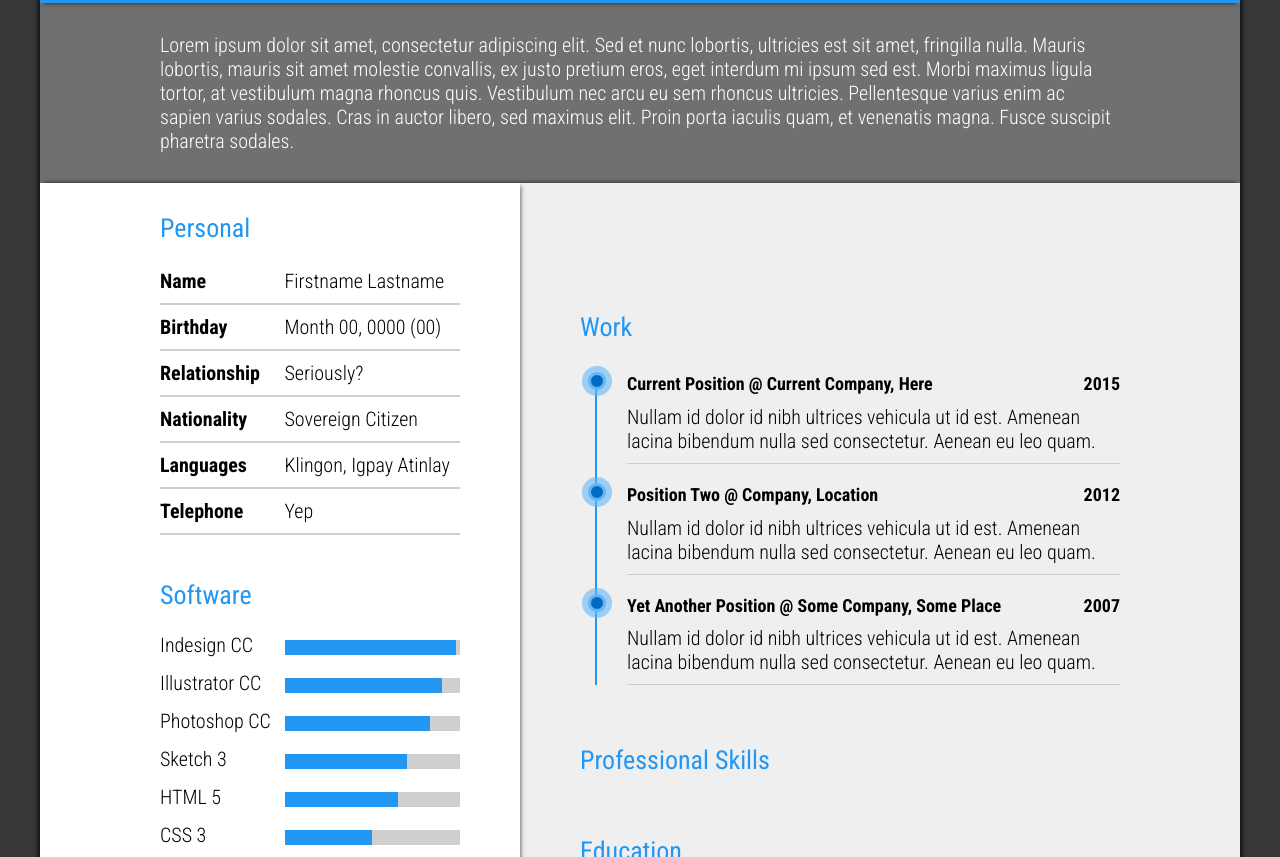
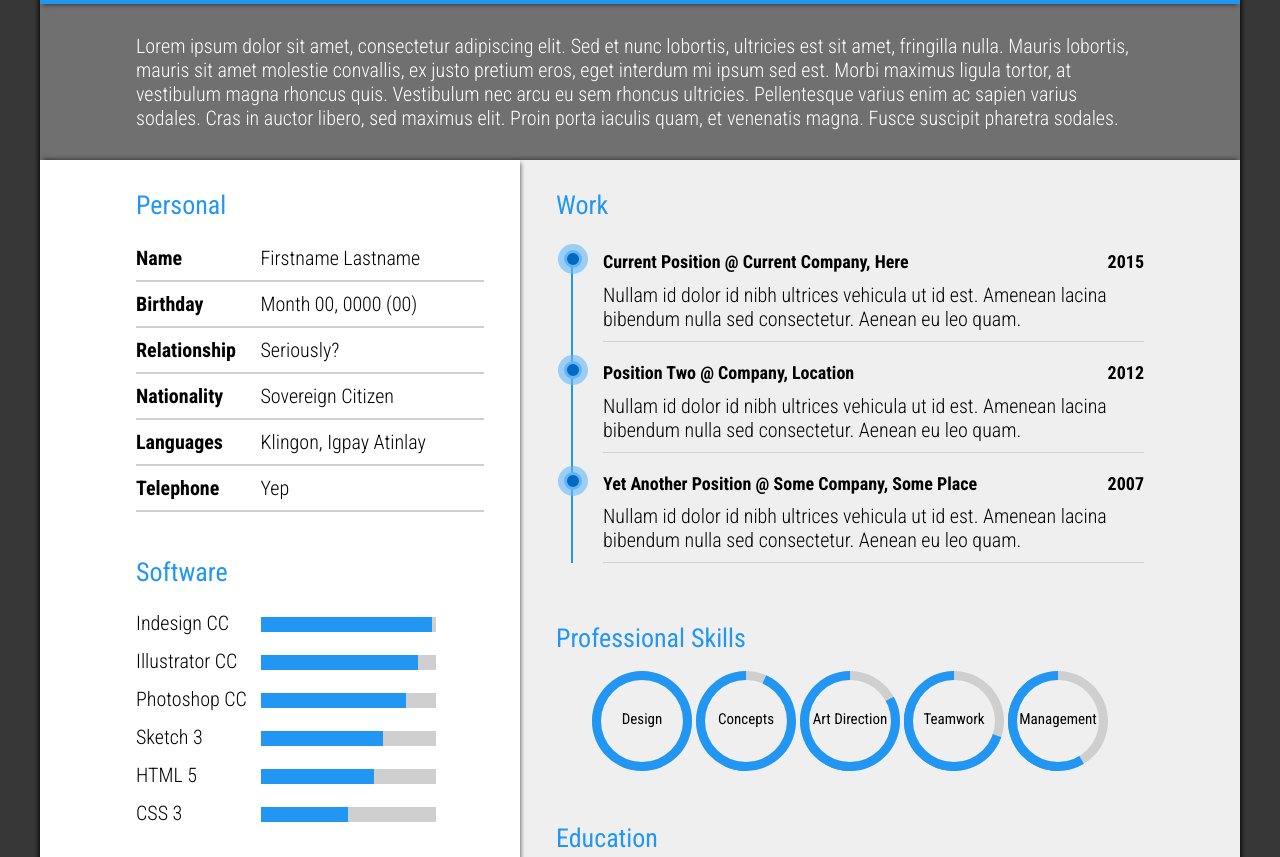
Before and after one commit to AgathaLynn/web-development-learning-path, a plain HTML site: page clones/material-resume/index.html in a window 1280 px wide. Shown: the part 338-1195 px from the top of the page. Drawn offline with Linux system fonts and the light colour scheme.

Commit message:
added skills section

```diff
--- a/clones/material-resume/index.html
+++ b/clones/material-resume/index.html
@@ -149,6 +149,33 @@
           </section>
           <section>
             <h3>Professional Skills</h3>
+            <div class="skills">
+              <section>
+                <div class="ring-design">
+                  <div>Design</div>
+                </div>
+              </section><!--
+              --><section>
+                <div class="ring-concepts">
+                  <div>Concepts</div>
+                </div>
+              </section><!--
+              --><section>
+                <div class="ring-art">
+                  <div>Art Direction</div>
+                </div>
+              </section><!--
+              --><section>
+                <div class="ring-teamwork">
+                  <div>Teamwork</div>
+                </div>
+              </section><!--
+              --><section>
+                <div class="ring-management">
+                  <div>Management</div>
+                </div>
+              </section>
+            </div>
           </section>
           <section>
             <h3>Education</h3>
--- a/clones/material-resume/main.css
+++ b/clones/material-resume/main.css
@@ -32,8 +32,8 @@ footer {
 }
 
 .block {
-  padding-left: 10%;
-  padding-right: 10%;
+  padding-left: 8%;
+  padding-right: 8%;
 }
 
 .content {
@@ -51,7 +51,7 @@ footer {
   TEXT STYLING
 ===== */
 
-h1, h2, h3, h4, p, li {
+h1, h2, h3, h4, p, li, div {
   font-family: 'Roboto Condensed', sans-serif;
   font-weight: 300;
   line-height: 1.2;
@@ -203,14 +203,15 @@ li.active {
   background: white;
   box-shadow: 4px 0px 4px -3px #707070;
   z-index: 12;
-  padding-left: 10%;
-  padding-right: 5%;
+  padding-left: 8%;
+  padding-right: 3%;
 }
 
 .right {
   width: 60%;
-  padding-right: 10%;
-  padding-left: 5%;
+  padding-right: 8%;
+  padding-left: 3%;
+  vertical-align: top;
 }
 
 .resume-body section {
@@ -235,6 +236,10 @@ li.active {
 .list-items span:first-child {
   font-weight: 700;
   width: 120px;
+}
+
+.list-items span:last-child {
+  min-width: 160px;
 }
 
 /* software */
@@ -400,3 +405,111 @@ span[class^='meter'] {
   border-radius: 9px;
   border: 3px solid #64b5f6;
 }
+
+.skills {
+  text-align: center;
+}
+
+.skills h3 {
+  text-align: left;
+}
+
+.skills section {
+  height: 100px;
+  width: 100px;
+  margin: 2px;
+  background: #cfcfcf;
+  border-radius: 50%;
+  display: inline-block;
+  position: relative;
+}
+
+div[class^="ring"] {
+  height: 100px;
+  width: 50px;
+  border-radius: 50px 0 0 50px;
+  background: #2196f3;
+  display: block;
+  position: absolute;
+  top: 0;
+  left: 0;
+}
+
+div[class^="ring"] div {
+  z-index: 30;
+  position: absolute;
+  height: 82px;
+  width: 82px;
+  border-radius: 41px;
+  top: 9px;
+  left: 9px;
+  background: #efefef;
+  font-weight: 400;
+  font-size: 15px;
+  padding-top: 30px;
+}
+
+div[class$="design"]:after {
+  content: "";
+  position: absolute;
+  height: 100px;
+  width: 51px;
+  border-radius: 50px 0 0 50px;
+  background: #2196f3;
+  top: 0;
+  left: 0;
+  transform-origin: 50px 50px;
+  transform: rotate(-180deg);
+}
+
+div[class$="concepts"]:after {
+  content: "";
+  position: absolute;
+  height: 100px;
+  width: 51px;
+  border-radius: 50px 0 0 50px;
+  background: #2196f3;
+  top: 0;
+  left: 0;
+  transform-origin: 50px 50px;
+  transform: rotate(-155deg);
+}
+
+div[class$="art"]:after {
+  content: "";
+  position: absolute;
+  height: 100px;
+  width: 51px;
+  border-radius: 50px 0 0 50px;
+  background: #2196f3;
+  top: 0;
+  left: 0;
+  transform-origin: 50px 50px;
+  transform: rotate(-118deg);
+}
+
+div[class$="teamwork"]:after {
+  content: "";
+  position: absolute;
+  height: 100px;
+  width: 51px;
+  border-radius: 50px 0 0 50px;
+  background: #2196f3;
+  top: 0;
+  left: 0;
+  transform-origin: 50px 50px;
+  transform: rotate(-70deg);
+}
+
+div[class$="management"]:after {
+  content: "";
+  position: absolute;
+  height: 100px;
+  width: 51px;
+  border-radius: 50px 0 0 50px;
+  background: #2196f3;
+  top: 0;
+  left: 0;
+  transform-origin: 50px 50px;
+  transform: rotate(-30deg);
+}
```
